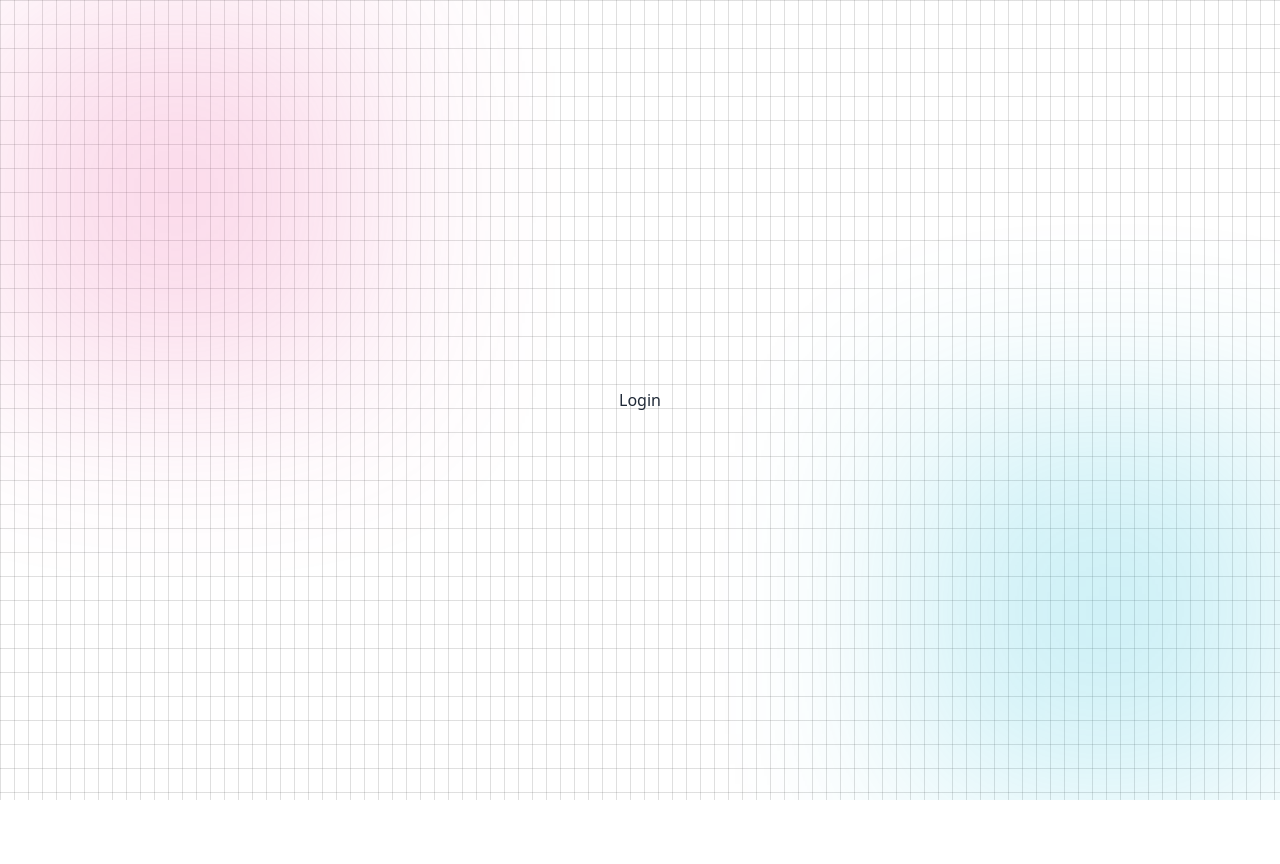
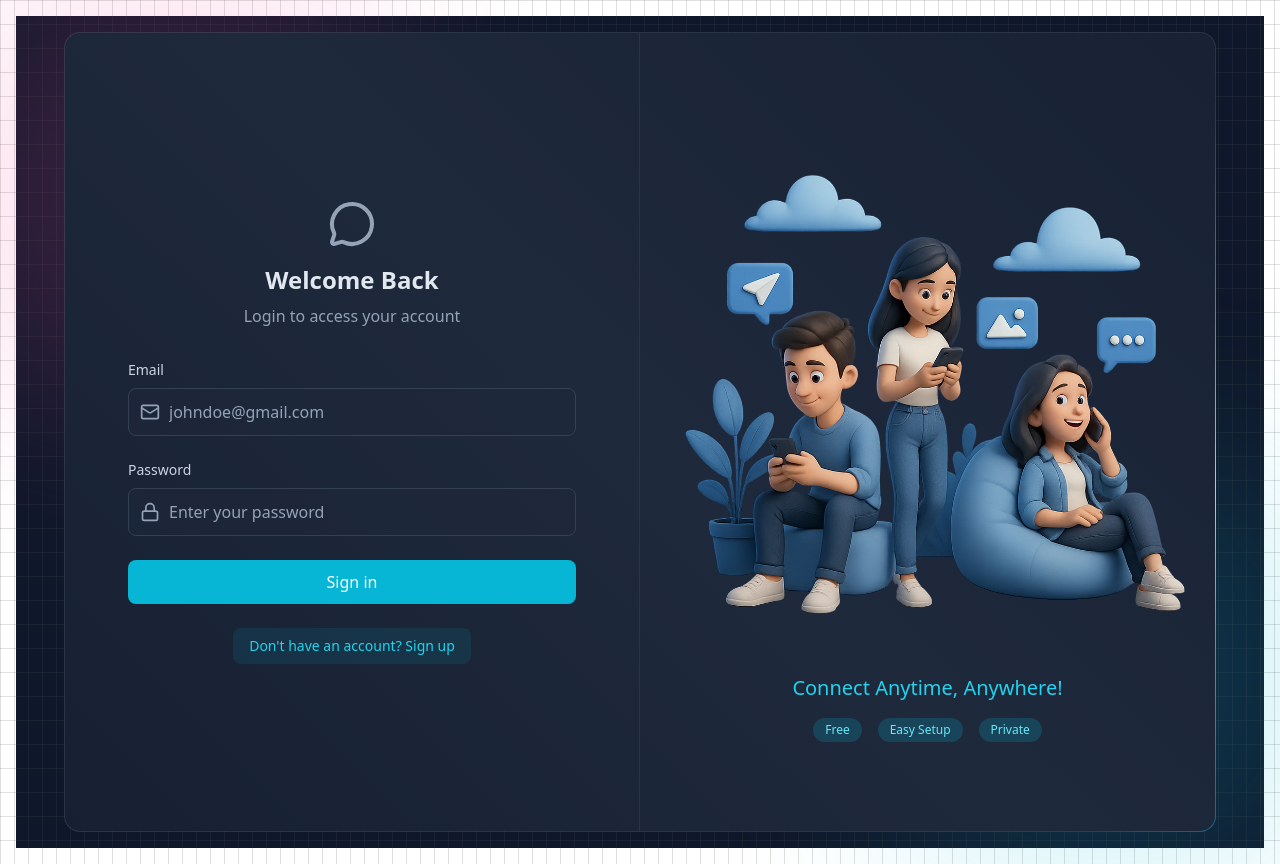
Before and after one commit to KaranBhavsar-1/ChatUp, a React app in the folder frontend/: page /login in a window 1280 px wide. Before the commit the page ends 800 px from the top, so only its background shows below. Built offline with nearby package versions, Linux system fonts and the light colour scheme; no server answers; the HTML template or start-up script is replaced by a standard one.

Commit message:
Login and Logout Implemented

```diff
--- a/frontend/src/pages/ChatPage.jsx
+++ b/frontend/src/pages/ChatPage.jsx
@@ -1,9 +1,12 @@
 import React from 'react'
+import { useAuthStore } from '../store/useAuthStore'
 
 function ChatPage() {
+  const {logout} = useAuthStore()
   return (
-    <div>
-      <h1>Chatpage</h1>
+    <div className='z-10'>
+      ChatPage
+      <button onClick={logout}>LogOut</button>
     </div>
   )
 }
--- a/frontend/src/pages/LoginPage.jsx
+++ b/frontend/src/pages/LoginPage.jsx
@@ -1,12 +1,112 @@
-import React from 'react'
+import { useState } from "react";
+import { useAuthStore } from "../store/useAuthStore";
+import BorderAnimatedContainer from "../components/BorderAnimatedContainer";
+import { MessageCircleIcon, LockIcon, MailIcon, LoaderIcon } from "lucide-react";
+import { Link } from "react-router";
 
 function LoginPage() {
+  const [formData, setFormData] = useState({email: "", password: "" });
+    const { login,isLogginIn} = useAuthStore();
+
+    const handleSubmit = (e) => {
+      e.preventDefault();
+        // console.log("formdata   = ",formData);
+
+      login(formData);
+    };
+
   return (
-    <div>
-      <h1>Login</h1>
+    <div className="w-full flex items-center justify-center p-4 bg-slate-900">
+      <div className="relative w-full max-w-6xl md:h-[800px] h-[650px]">
+        <BorderAnimatedContainer>
+          <div className="w-full flex flex-col md:flex-row">
+            {/* FORM CLOUMN - LEFT SIDE */}
+            <div className="md:w-1/2 p-8 flex items-center justify-center md:border-r border-slate-600/30">
+              <div className="w-full max-w-md">
+                {/* HEADING TEXT */}
+                <div className="text-center mb-8">
+                  <MessageCircleIcon className="w-12 h-12 mx-auto text-slate-400 mb-4" />
+                  <h2 className="text-2xl font-bold text-slate-200 mb-2">Welcome Back</h2>
+                  <p className="text-slate-400">Login to access your account</p>
+                </div>
 
+                {/* FORM */}
+                <form onSubmit={handleSubmit} className="space-y-6">
+
+                  {/* EMAIL INPUT */}
+                  <div>
+                    <label className="auth-input-label">Email</label>
+                    <div className="relative">
+                      <MailIcon className="auth-input-icon" />
+
+                      <input
+                        type="email"
+                        value={formData.email}
+                        onChange={(e) => setFormData({ ...formData, email: e.target.value })}
+                        className="input"
+                        placeholder="johndoe@gmail.com"
+                      />
+                    </div>
+                  </div>
+
+                  {/* PASSWORD INPUT */}
+                  <div>
+                    <label className="auth-input-label">Password</label>
+                    <div className="relative">
+                      <LockIcon className="auth-input-icon" />
+
+                      <input
+                        type="password"
+                        value={formData.password}
+                        onChange={(e) => setFormData({ ...formData, password: e.target.value })}
+                        className="input"
+                        placeholder="Enter your password"
+                      />
+                    </div>
+                  </div>
+
+                  {/* SUBMIT BUTTON */}
+                  <button className="auth-btn" type="submit" disabled={isLogginIn}>
+                    {isLogginIn ? (
+                      <LoaderIcon className="w-full h-5 animate-spin text-center" />
+                    ) : (
+                      "Sign in"
+                    )}
+                  </button>
+                </form>
+
+                <div className="mt-6 text-center">
+                  <Link to="/signup" className="auth-link">
+                    Don't have an account? Sign up
+                  </Link>
+                </div>
+              </div>
+            </div>
+
+            {/* FORM ILLUSTRATION - RIGHT SIDE */}
+            <div className="hidden md:w-1/2 md:flex items-center justify-center p-6 bg-gradient-to-bl from-slate-800/20 to-transparent">
+              <div>
+                <img
+                  src="/login.png"
+                  alt="People using mobile devices"
+                  className="w-full h-auto object-contain"
+                />
+                <div className="mt-6 text-center">
+                  <h3 className="text-xl font-medium text-cyan-400">Connect Anytime, Anywhere!</h3>
+
+                  <div className="mt-4 flex justify-center gap-4">
+                    <span className="auth-badge">Free</span>
+                    <span className="auth-badge">Easy Setup</span>
+                    <span className="auth-badge">Private</span>
+                  </div>
+                </div>
+              </div>
+            </div>
+          </div>
+        </BorderAnimatedContainer>
+      </div>
     </div>
-  )
+  );
 }
 
 export default LoginPage
--- a/frontend/src/store/useAuthStore.js
+++ b/frontend/src/store/useAuthStore.js
@@ -6,6 +6,7 @@
   authUser: null,
   isCheckingAuth: true,
   isSigningUp: false,
+  isLogginIn: false,
 
   checkAuth: async () => {
     try {
@@ -19,22 +20,6 @@
       set({ isCheckingAuth: false });
     }
   },
-
-  // signUp : async (data) => {
-  //   set({isSigningUp:true})
-  //   try {
-  //           const res = await axiosInstance.post("/auth/signup",data);
-  //           set({authUser: res.data})
-
-  //           toast.success("Account created succesfully!")
-
-  //   } catch (error) {
-  //     toast.error(error.res.data.message)
-  //   }finally{
-  //   set({isSigningUp:false })
-
-  //   }
-  // }
 
   signup: async (data) => {
     set({ isSigningUp: true });
@@ -51,4 +36,36 @@
       set({ isSigningUp: false });
     }
   },
+
+  login: async (data) => {
+    set({ isLogginIn: true });
+    try {
+      // console.log("data in Signup = ", data);
+      const res = await axiosInstance.post("/auth/login", data);
+      set({ authUser: res.data });
+
+      toast.success("Account Logged in successfully!");
+      get().connectSocket();
+    } catch (error) {
+      toast.error(error.response.data.message);
+    } finally {
+      set({ isLogginIn: false });
+    }
+  },
+
+  logout: async () => {
+    try {
+      await axiosInstance.post("/auth/logout")
+      set({authUser:null})
+      toast.success("Logged Out successfully")
+    } catch (error) {
+      toast.error("Error Logging out")
+      console.log("Error in loggingout: ",  error)
+    }
+  }
+
 }));
+
+// Test accoutn
+// poser@GamepadDirectional.com
+//
```
